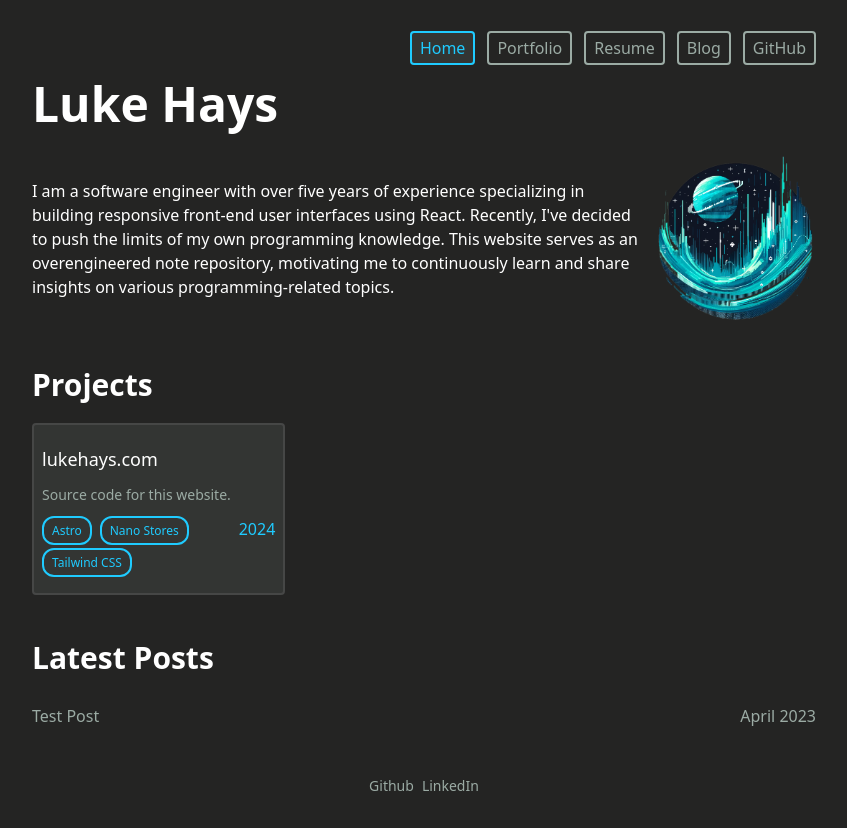
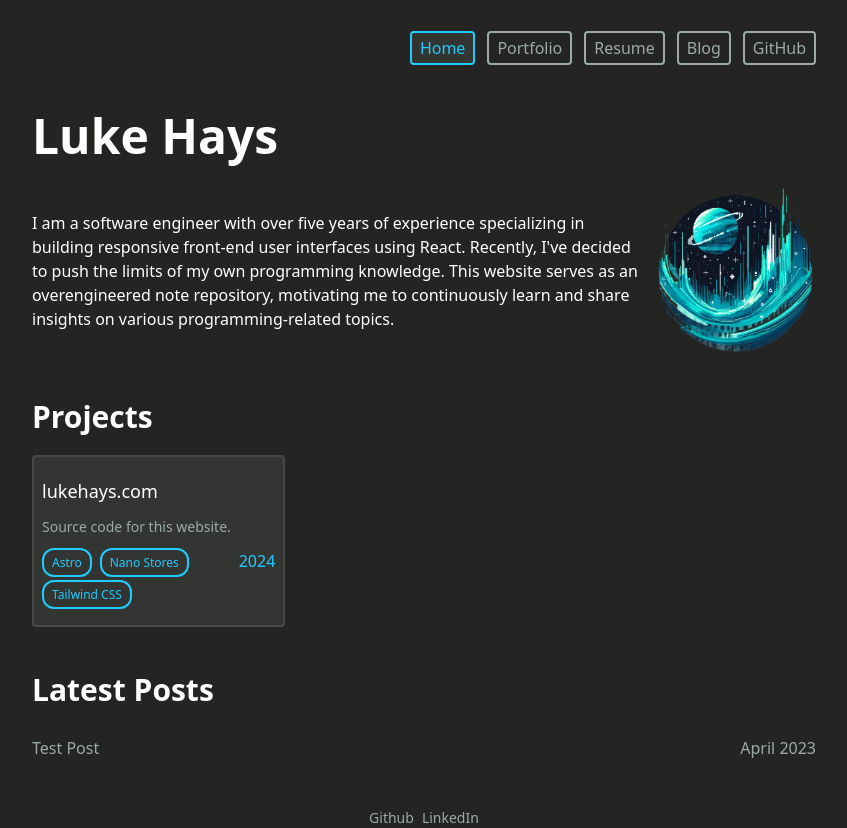
Before and after one commit to luke-hays/portfolio-site, an Astro site: page / in a window 1280 px wide. Shown: the whole page, without its empty margins (216-1063 px from the left). Before the commit the page ends 800 px from the top, so only its background shows below. Built offline with nearby package versions, Linux system fonts and the light colour scheme; Astro itself is replaced by a stand-in of ours.

Commit message:
update header spacing

```diff
--- a/src/pages/index.astro
+++ b/src/pages/index.astro
@@ -8,7 +8,7 @@ import {topProjects} from '../store/projects';
 <Layout>
 	<div class="flex flex-col gap-5 md:gap-10">
 		<div class="flex flex-col gap-4">
-			<h1 class="mt-2">Luke Hays</h1>
+			<h1 class="mt-10">Luke Hays</h1>
 			<div class="flex gap-2 items-center">
 				<p>
 					I am a software engineer with over five years of experience specializing in building responsive front-end user interfaces using React.
```
